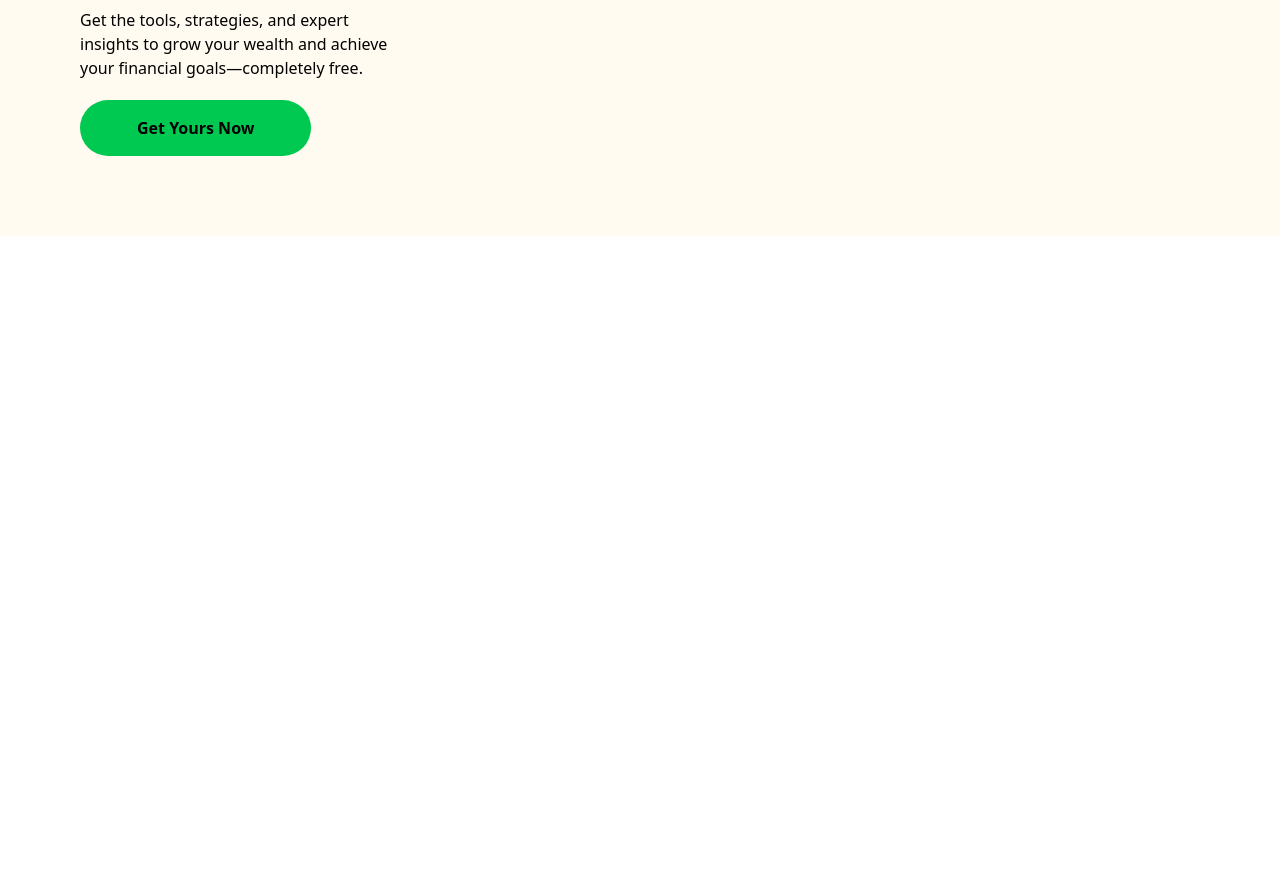
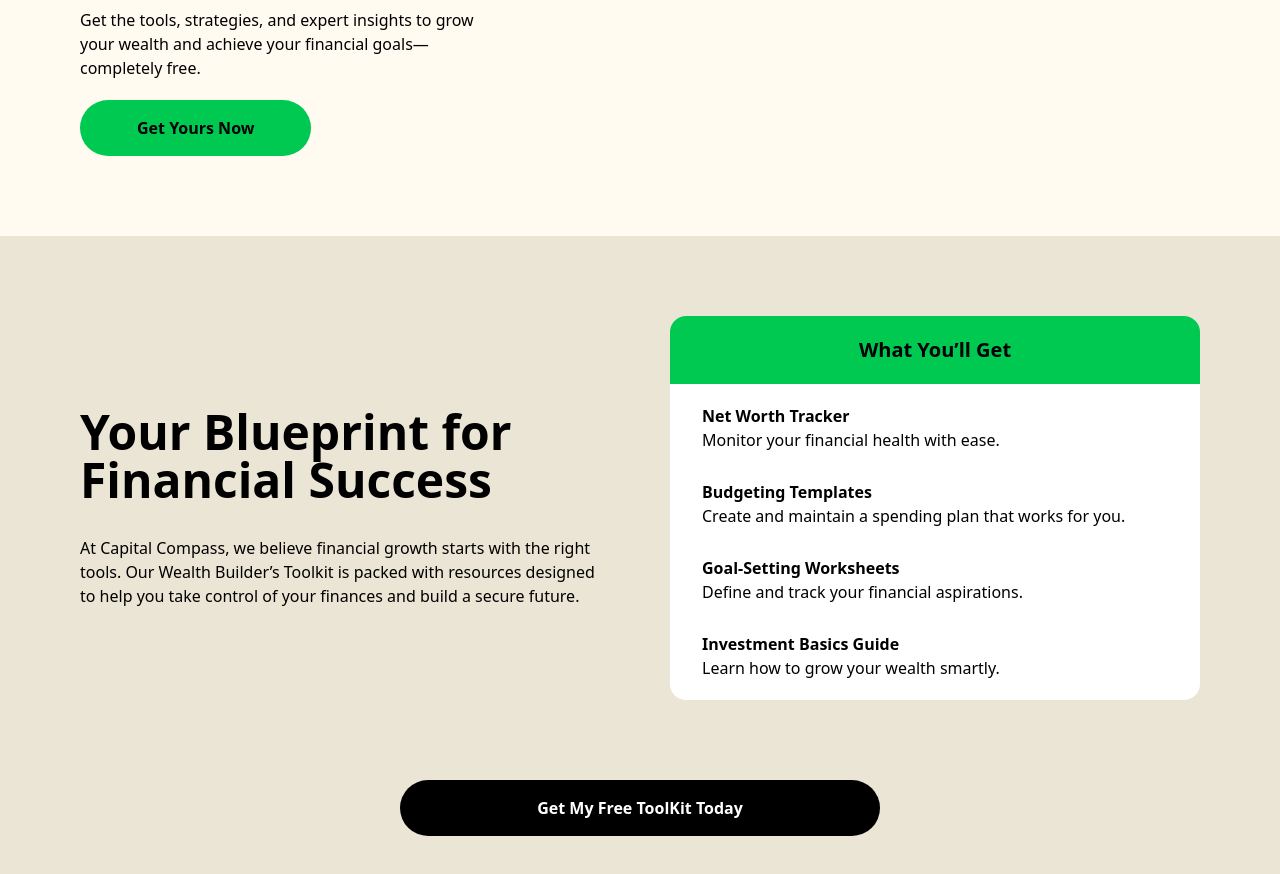
Before and after one commit to makedonkatochevska/Capital_Compass_Financial_Resource_Tailwind, a website: page src/index.html in a window 1280 px wide. Shown: the part 528-1402 px from the top of the page. Before the commit the page ends 800 px from the top, so only its background shows below. Drawn offline with nearby package versions, Linux system fonts and the light colour scheme; files that its build step writes are made by us from their sources.

Commit message:
section 2 done

```diff
--- a/src/index.html
+++ b/src/index.html
@@ -10,32 +10,87 @@
     <!-- BANNER -->
     <header class="bg-primary">
       <div
-        class="container flex flex-col md:flex-row justify-between items-center gap-10 p-20"
+        class="flex flex-col md:flex-row justify-between items-center gap-10 p-10 md:p-20 text-center md:text-left"
       >
         <div
-          class="inner-container flex flex-col justify-center basis-1/2 gap-5"
+          class="inner-container flex flex-col justify-center items-center md:items-start basis-1/2 gap-5"
         >
-          <img src="./assets/logo.svg" alt="" class="w-80" />
-          <h1 class="text-7xl font-bold">
+          <a href="#"> <img src="./assets/logo.svg" alt="" class="w-80" /> </a>
+          <h1 class="text-5xl md:text-7xl font-bold">
             Take Control of Your Financial Future <br />
-            <span class="text-3xl font-normal"
+            <span class="text-xl md:text-3xl font-normal leading-2"
               >with Our Wealth Builder's Toolkit</span
             >
           </h1>
-          <p class="w-3/5">
+          <p class="w-3/4">
             Get the tools, strategies, and expert insights to grow your wealth
             and achieve your financial goals—completely free.
           </p>
           <button
-            class="btn bg-green-500 hover:bg-purple-500 text-black hover:text-white transition-colors duration-300 ease-in font-bold"
+            class="btn bg-green-500 hover:bg-purple-500 text-black hover:text-white font-bold"
           >
             Get Yours Now
           </button>
         </div>
-        <div class="inner-container basis-1/2">
+        <div
+          class="inner-container basis-1/2 flex justify-center md:justify-end"
+        >
           <img src="./assets/banner-img.png" alt="" />
         </div>
       </div>
     </header>
+
+    <!-- SECTION1 -->
+    <section class="bg-secondary p-10 md:p-20">
+      <div
+        class="flex flex-col md:flex-row justify-between items-center gap-15 mb-10 md:mb-20"
+      >
+        <div class="inner-container basis-3/6 flex flex-col gap-8">
+          <h2 class="text-5xl font-bold text-center md:text-left">
+            Your Blueprint for Financial Success
+          </h2>
+          <p class="text-center md:text-left">
+            At Capital Compass, we believe financial growth starts with the
+            right tools. Our Wealth Builder’s Toolkit is packed with resources
+            designed to help you take control of your finances and build a
+            secure future.
+          </p>
+        </div>
+        <div class="inner-container basis-3/6">
+          <div class="list-container bg-white rounded-2xl overflow-hidden">
+            <div
+              class="list-title bg-green-500 p-5 text-center font-bold text-xl"
+            >
+              <h3>What You’ll Get</h3>
+            </div>
+            <div class="list py-5 px-8">
+              <ul class="flex flex-col gap-7">
+                <li>
+                  <h4 class="font-semibold">Net Worth Tracker</h4>
+                  <p>Monitor your financial health with ease.</p>
+                </li>
+                <li>
+                  <h4 class="font-semibold">Budgeting Templates</h4>
+                  <p>Create and maintain a spending plan that works for you.</p>
+                </li>
+                <li>
+                  <h4 class="font-semibold">Goal-Setting Worksheets</h4>
+                  <p>Define and track your financial aspirations.</p>
+                </li>
+                <li>
+                  <h4 class="font-semibold">Investment Basics Guide</h4>
+                  <p>Learn how to grow your wealth smartly.</p>
+                </li>
+              </ul>
+            </div>
+          </div>
+        </div>
+      </div>
+      <button
+        class="btn bg-black hover:bg-green-500 text-white hover:text-black font-bold mx-auto block"
+      >
+        Get My Free ToolKit Today
+      </button>
+    </section>
   </body>
 </html>
--- a/src/input.css
+++ b/src/input.css
@@ -9,7 +9,7 @@
 
 @layer components {
   .btn {
-    @apply p-4 rounded-full w-3/7 cursor-pointer;
+    @apply p-4 rounded-full w-full md:w-3/7 cursor-pointer transition-colors duration-300 ease-in;
   }
 
   .card {
```
